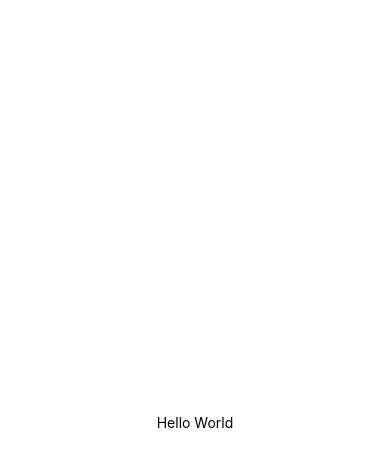
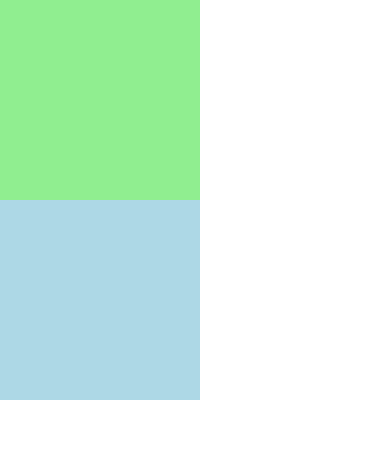
Before and after one commit to datntse150392/leanring_react_native, a React Native app in the folder HelloWorld/: screen / in a window 390 px wide. Shown: the top 466 px of the page. Built offline with nearby package versions, Linux system fonts and the light colour scheme.

Commit message:
React Native Tutorial - 8:  View

```diff
--- a/HelloWorld/App.js
+++ b/HelloWorld/App.js
@@ -1,20 +1,13 @@
-import { StatusBar } from "expo-status-bar";
-import { StyleSheet, Text, View } from "react-native";
-
+import { View } from "react-native";
 export default function App() {
   return (
-    <View style={styles.container}>
-      <Text>Hello World</Text>
-      <StatusBar style="auto" />
+    <View style={{ flex: 1, backgroundColor: "#fff" }}>
+      <View
+        style={{ width: 200, height: 200, backgroundColor: "lightgreen" }}
+      ></View>
+      <View
+        style={{ width: 200, height: 200, backgroundColor: "lightblue" }}
+      ></View>
     </View>
   );
 }
-
-const styles = StyleSheet.create({
-  container: {
-    flex: 1,
-    backgroundColor: "#fff",
-    alignItems: "center",
-    justifyContent: "center",
-  },
-});
```
